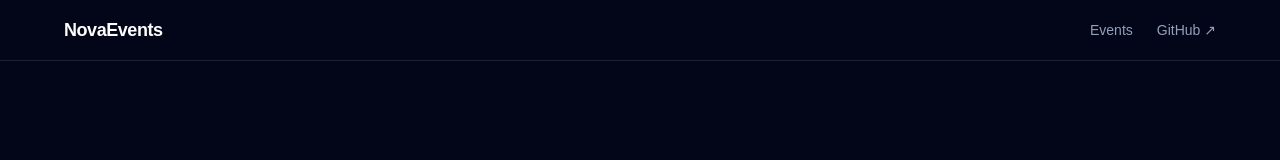
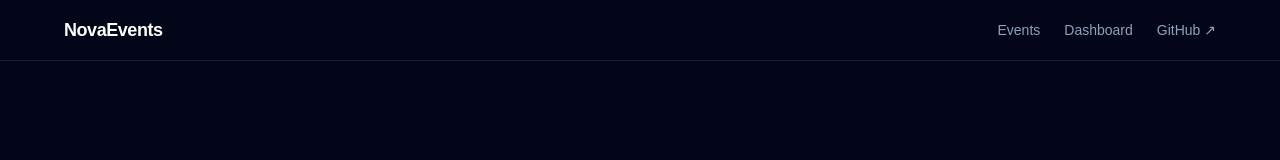
Before and after one commit to inowo-labs/NovaEvents-app, a Next.js app: page / in a window 1280 px wide. Shown: the top 160 px of the page. Built offline with nearby package versions, Linux system fonts and the light colour scheme.

Commit message:
feat: add Dashboard link to Nav

```diff
--- a/app/components/Nav.tsx
+++ b/app/components/Nav.tsx
@@ -14,6 +14,12 @@ export default function Nav() {
           >
             Events
           </Link>
+          <Link
+            href="/dashboard"
+            className="text-sm text-slate-400 hover:text-white transition-colors"
+          >
+            Dashboard
+          </Link>
           <a
             href="https://github.com/NovaFest-Labs/NovaEvents"
             target="_blank"
```
